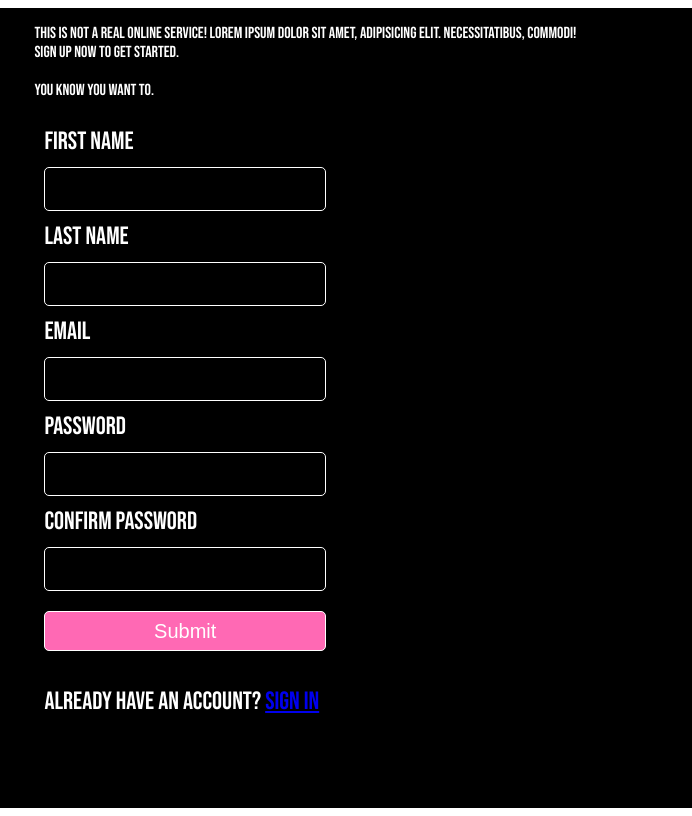
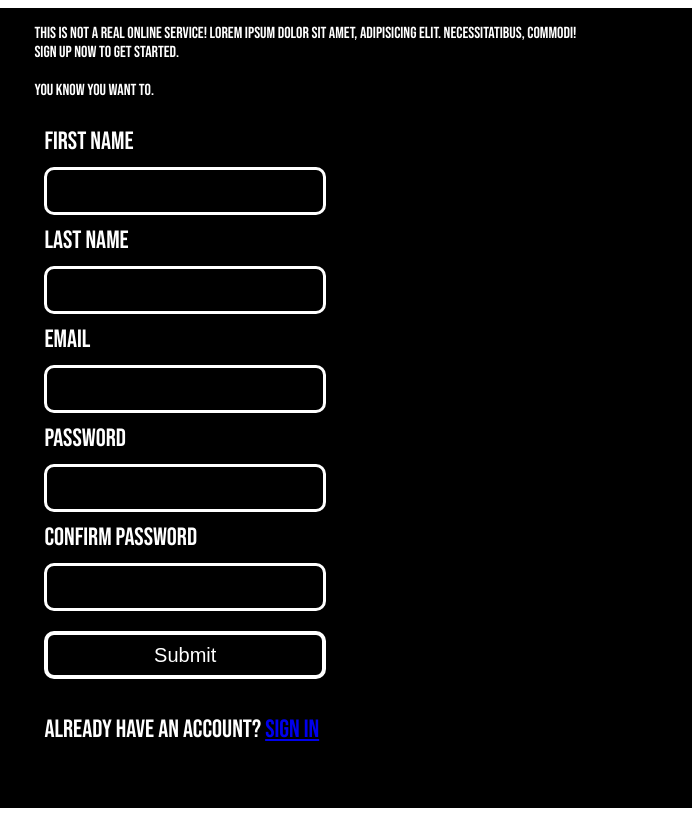
Before and after one commit to sefeoluwa/sign-up-form, a plain HTML site: page signup.html in a window 1280 px wide. Shown: the top 816 px of the page, 588-1280 px from the left. Drawn offline with Linux system fonts and the light colour scheme; a web font is replaced by a local one.

Commit message:
design for submit button

```diff
--- a/signup.css
+++ b/signup.css
@@ -55,17 +55,25 @@ input{
     background: transparent;
     color:#ffffff;
     font-size:20px;
-    border: 1px solid #ffffff;
-    border-radius: 5px;
+    border: 3px solid #ffffff;
+    border-radius: 10px;
     margin-top: 10px;
     margin-bottom: 10px;
 }
 
 input:focus{
    outline: none;
-    border: 1px solid #FF69B4;
+    border: 3px solid #FF69B4;
 }
 
 #submit{
-    background-color: #FF69B4;
+
+    width: 50vw;
+    height:6vh;
+    cursor:pointer;
+    border: 4px solid #ffffff;
 }
+
+#submit:hover{
+    background-color: #FF1493;
+}
```
